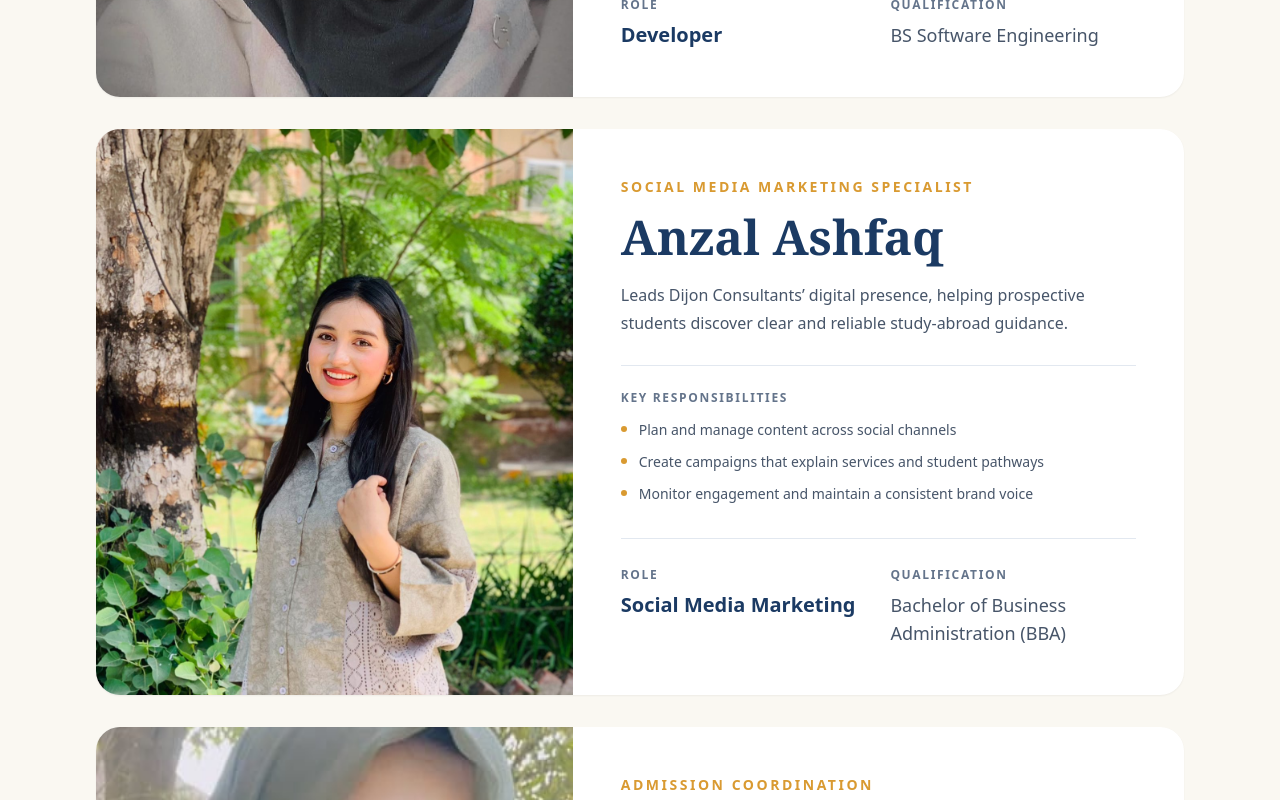
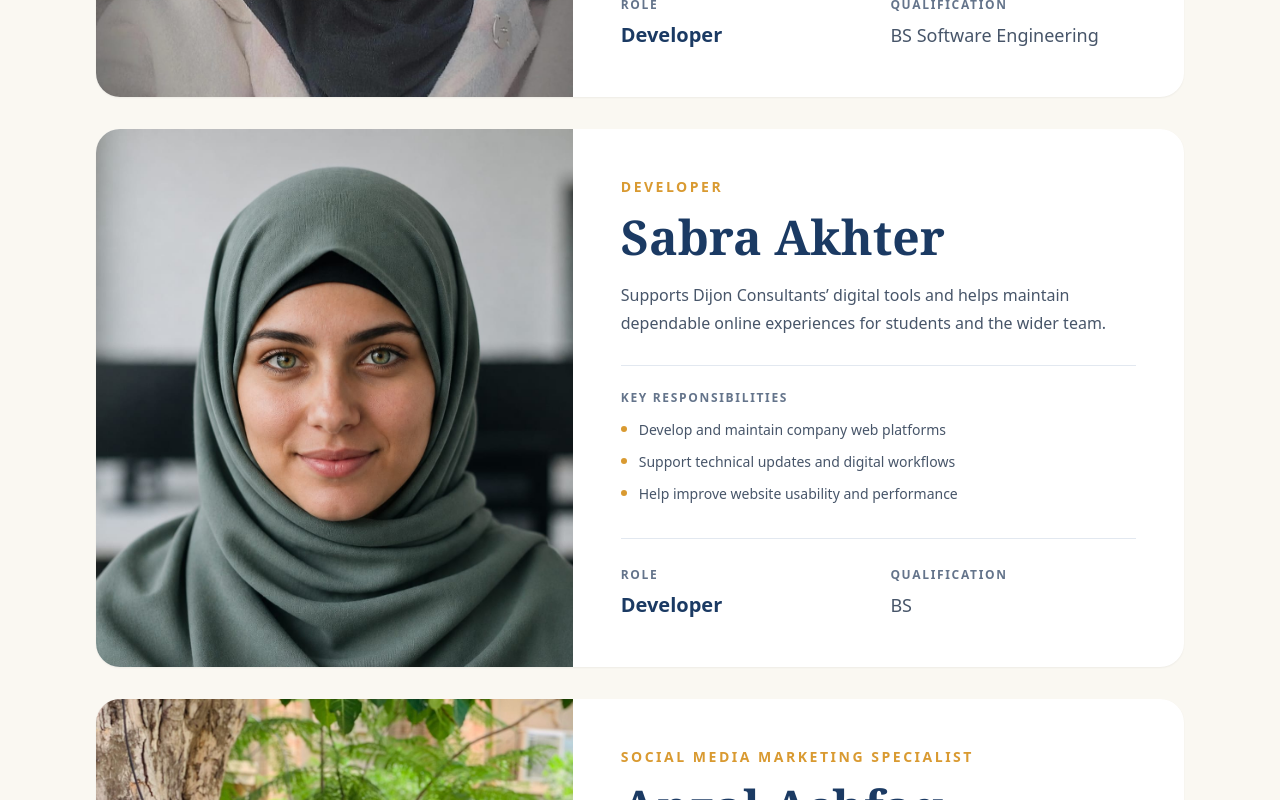
Before and after one commit to dijonconsultant/dijonEdu, a Next.js app: page /about in a window 1280 px wide. Shown: the part 3960-4760 px from the top of the page. Built offline with nearby package versions, Linux system fonts and the light colour scheme.

Commit message:
Add second developer profile

```diff
--- a/app/about/page.tsx
+++ b/app/about/page.tsx
@@ -7,6 +7,7 @@ const team = [
   { name: "Ayeza Zubair", designation: "Recruitment Manager", role: "Recruitment Manager", qualification: "MBA", image: "/team/ayeza-zubair.jpeg", position: "center 35%", summary: "Helps students take the right next step by guiding applications, managing recruitment conversations, and keeping the process clear and responsive.", responsibilities: ["Coordinate student recruitment and enquiry follow-ups", "Match prospective students with suitable university options", "Support a smooth application journey from enquiry to enrolment"] },
   { name: "Nabiha Haider", designation: "Business Development Executive", role: "Business Development Executive", qualification: "BS", image: "/team/nabeeha-haider.jpeg", position: "center 35%", summary: "Builds strong student relationships and supports growth initiatives by helping prospective learners understand their study opportunities and next steps.", responsibilities: ["Identify and engage prospective students", "Support business-development outreach and client conversations", "Coordinate partnership and recruitment opportunities"] },
   { name: "Minahil Shahzad", designation: "Developer", role: "Developer", qualification: "BS Software Engineering", image: "/team/minahil-shahzad.jpeg", position: "center 45%", summary: "Supports Dijon Consultants’ digital platforms, helping create dependable online experiences for students and the wider team.", responsibilities: ["Develop and maintain company web platforms", "Improve performance, usability and digital workflows", "Support technical updates and new digital features"] },
+  { name: "Sabra Akhter", designation: "Developer", role: "Developer", qualification: "BS", image: "/team/Sabra.jpeg", position: "center 35%", summary: "Supports Dijon Consultants’ digital tools and helps maintain dependable online experiences for students and the wider team.", responsibilities: ["Develop and maintain company web platforms", "Support technical updates and digital workflows", "Help improve website usability and performance"] },
   { name: "Anzal Ashfaq", designation: "Social Media Marketing Specialist", role: "Social Media Marketing", qualification: "Bachelor of Business Administration (BBA)", image: "/team/social-media-marketing-specialist.jpeg", position: "center 35%", summary: "Leads Dijon Consultants’ digital presence, helping prospective students discover clear and reliable study-abroad guidance.", responsibilities: ["Plan and manage content across social channels", "Create campaigns that explain services and student pathways", "Monitor engagement and maintain a consistent brand voice"] },
   { name: "Sania Khan", designation: "Admission Coordination", role: "Admission Coordination", qualification: "BBA", image: "/team/Sania.jpeg", position: "center 35%", summary: "Coordinates admission steps and helps students move through the application process with clear, timely support.", responsibilities: ["Coordinate student admission applications and follow-ups", "Support document collection and application updates", "Keep students informed throughout the admission process"] },
 ];
```
